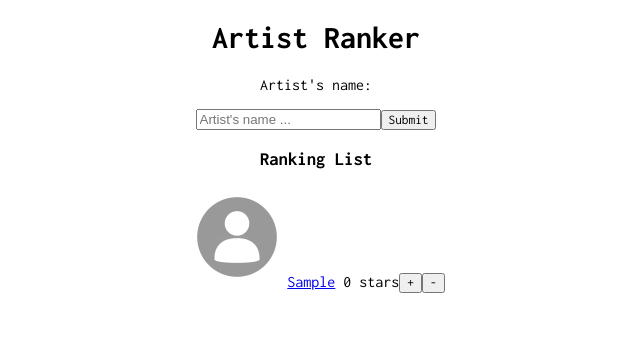
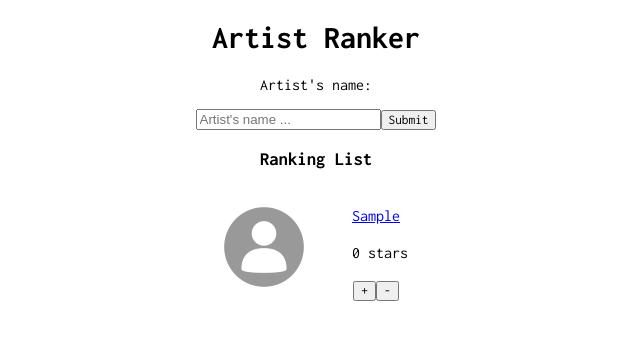
Before and after one commit to nishi-moto/artist-ranker, a React (Create React App) app: page / in a window 1280 px wide. Both pictures are taken after typing "Sample" into the empty fields and a click on the button "Submit". Shown: the top 340 px of the page, without its empty margins (324-964 px from the left). Built offline with nearby package versions, Linux system fonts and the light colour scheme.

Commit message:
added some css

```diff
--- a/src/Artist/Artist.css
+++ b/src/Artist/Artist.css
@@ -1,3 +1,13 @@
 .artistImage{
   width: 100px;
 }
+
+.artistWrap{
+  display: flex;
+  justify-content: center;
+  justify-content: center;
+}
+
+.artistWrap div{
+  padding: 10px ;
+}
--- a/src/Artist/Artist.js
+++ b/src/Artist/Artist.js
@@ -39,16 +39,26 @@ class Artist extends Component {
       img = <img alt={artist.name} src={artist.pictureURL} className="artistImage" />;
     }
     return (
+      <div className="artistWrap">
         <div>
           {img}
+        </div>
+        <div>
+          <div>
             <Link to={`/artist/${artist.id}`}>
               {artist.name}
             </Link>
+          </div>
+          <div>
             &nbsp;
             {artist.stars}
           &nbsp;stars
+          </div>
+          <div>
             <button type="button" id="increment" onClick={this.increment}> + </button>
             <button type="button" id="decrement" onClick={this.decrement}> - </button>
+          </div>
+        </div>
       </div>
     );
   }
```
Lines whose indentation alone changed are shown as unchanged.
